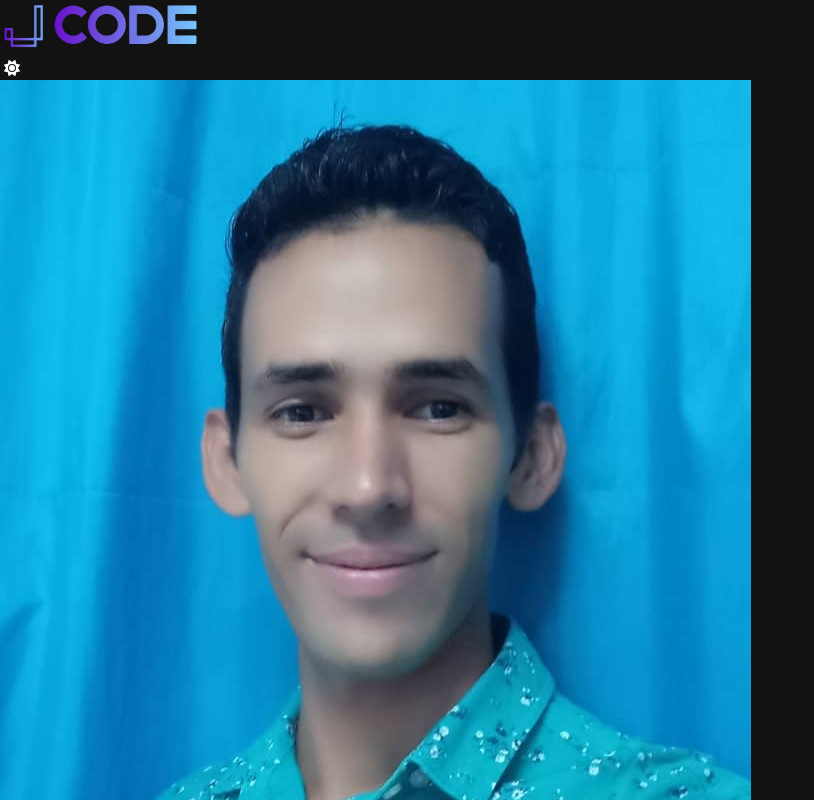
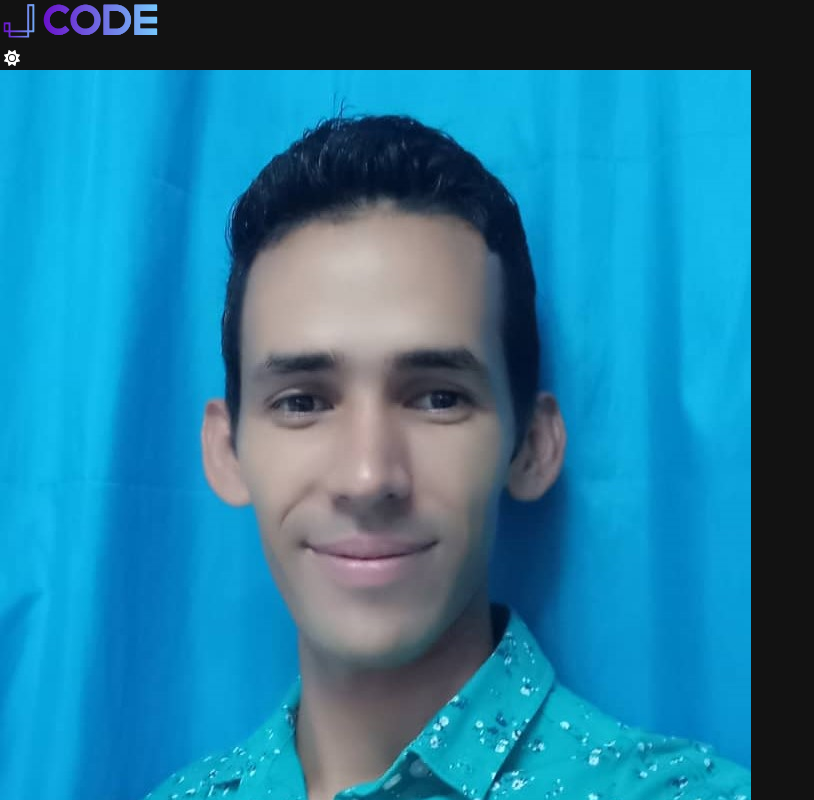
Before and after one commit to jorgelhd94/portfolio, a Next.js app: page / in a window 1280 px wide. Shown: the top 800 px of the page, without its empty margins (0-814 px from the left). Built offline with nearby package versions, Linux system fonts and the light colour scheme.

Commit message:
fix header

```diff
--- a/src/components/atoms/Logo/Logo.tsx
+++ b/src/components/atoms/Logo/Logo.tsx
@@ -5,7 +5,7 @@ import LogoImage from "../../../../public/logo.png";
 const Logo = () => {
   return (
     <>
-      <Image src={LogoImage} alt="Logo" width={200} height={50}/>
+      <Image src={LogoImage} alt="Logo" width={160} height={40}/>
     </>
   );
 };
--- a/src/components/molecules/Cards/LanguageCard/LanguageCard.tsx
+++ b/src/components/molecules/Cards/LanguageCard/LanguageCard.tsx
@@ -14,7 +14,7 @@ const LanguageCard = (props: LanguageType) => {
       <span className="text-tiny text-gray-lite dark:text-[#b7b7b7]">
         {props.level}
       </span>
-      <div className="flex justify-between pb-3">
+      <div className="flex justify-between pt-1 pb-2">
         <h3 className="text-xl dark:text-white">
           <span className="mr-2 align-middle">
             <Image src={props.icon} alt="Spanish" width={20} height={20} />
--- a/src/components/molecules/ThemeToogle/ThemeToogle.tsx
+++ b/src/components/molecules/ThemeToogle/ThemeToogle.tsx
@@ -25,7 +25,7 @@ const ThemeToogle = () => {
     <div className="flex items-center">
       <button
         onClick={() => changeTheme()}
-        className="focus:outline-none md:bg-white bg-gray-200 dark:bg-gray-500 w-12 h-12 rounded-full
+        className="focus:outline-none md:bg-white bg-gray-200 dark:bg-gray-500 w-10 h-10 rounded-full
                       hover:text-white hover:bg-gradient-to-r hover:from-indigo-500 hover:to-blue-500 flex items-center justify-center"
       >
         {theme === "light" ? (
--- a/src/components/organisms/Navbar/Navbar.tsx
+++ b/src/components/organisms/Navbar/Navbar.tsx
@@ -4,9 +4,12 @@ import ThemeToogle from '../../molecules/ThemeToogle/ThemeToogle';
 
 const Navbar = () => {
   return (
-    <div className='flex pt-[20px] px-8 lg:px-6 bg-white dark:bg-black md:bg-transparent dark:md:bg-transparent md:max-w-screen-xl lg:max-w-screen-2xl justify-between pb-5 mx-auto'>
-      <div className='w-full flex justify-between my-5'>
+    <div className="container grid grid-cols-2 m-auto pt-5 md:pt-[40px] pb-5 bg-transparent
+                    dark:md:bg-transparent">
+      <div className='flex'>
         <Logo />
+      </div>
+      <div className='flex justify-end'>
         <ThemeToogle />
       </div>
     </div>
```
